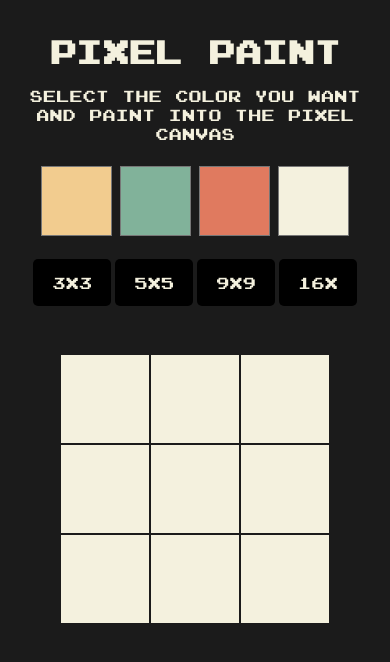
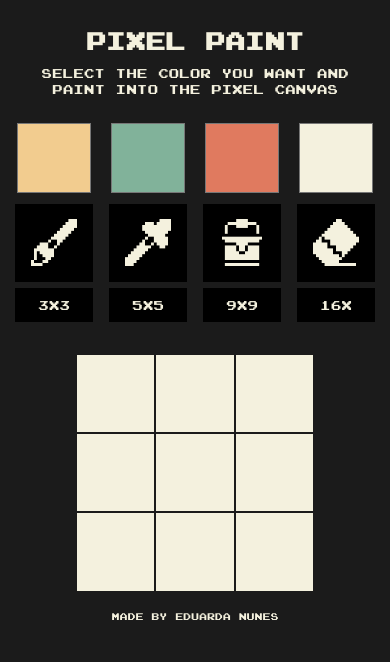
Before and after one commit to EduardaNunes/Pixel-Paint, a plain HTML site: page index.html in a window 390 px wide. Drawn offline with Linux system fonts and the light colour scheme.

Commit message:
Responsividade 2.0

```diff
--- a/index.html
+++ b/index.html
@@ -6,30 +6,47 @@
     <meta name="viewport" content="width=device-width, initial-scale=1.0">
     <link rel="stylesheet" href="style.css">
     <title>Pixel Paint</title>
-    <link rel="icon" href="Imgs/paint-board-and-brush.png">
+    <link rel="icon" href="Imgs/White Pixel Big Brush.ico">
 </head>
 <body>
-    <header>
-        <h1>Pixel Paint</h1>
-        <p>Select the color you want and paint into the pixel canvas</p>
-        <div class="paint-colors">
+    <header class="flex-column">
+        <section class="header-text flex-column">
+            <h1>Pixel Paint</h1>
+            <p>Select the color you want and paint into the pixel canvas</p>
+        </section>
+        <section class="paint-colors grid-column-4">
             <input type="color" class="color" value="#f2cc8f"></input>
             <input type="color" class="color" value="#81b29a"></input>
             <input type="color" class="color" value="#e07a5f"></input>
             <input type="color" class="color" value="#f4f1de"></input>
-        </div>
-        <div class="canvas-size">
+        </section>
+
+        <section class="paint-tools grid-column-4">
+            <div class="tools flex-row"><img src="Imgs/White Pixel Paint Brush.ico"></div>
+            <div class="tools flex-row"><img src="Imgs/White Pixel Dropper.ico"></div>
+            <div class="tools flex-row"><img src="Imgs/White Pixel Paint Bucket.ico"></div>
+            <div class="tools flex-row"><img src="Imgs/White Pixel Eraser.ico"></div>
+        </section>
+
+        <section class="canvas-size grid-column-4">
             <button id="3" class="btn-size" onclick="size(this.id)">3x3</button>
             <button id="4" class="btn-size" onclick="size(this.id)">5x5</button>
             <button id="5" class="btn-size" onclick="size(this.id)">9x9</button>
             <button id="16" class="btn-size" onclick="size(this.id)">16x</button>
-        </div>
+        </section>
     </header>
 
     <main>
         <section class="pixel-canvas"></section>
     </main>
 
+    <footer class="flex-column">
+        <p>Made by Eduarda Nunes</p>
+        <a></a>
+        <a></a>
+        <a></a>
+    </footer>
+
     <script src="paint.js"></script>
 </body>
 </html>
--- a/style.css
+++ b/style.css
@@ -17,35 +17,69 @@
     --text-color:#f4f1de;
 }
 
+.flex-column{
+    display: flex;
+    flex-flow: column;
+    justify-content: center;
+    align-items: center;
+}
+
+.flex-row{
+    display: flex;
+    flex-flow: row;
+    justify-content: center;
+    align-items: center;
+}
+
+.grid-column-4{
+    display: grid;
+    grid-template-columns: repeat(4, 1fr);
+    place-items: center;
+    box-sizing: border-box;
+    padding: 0 1em;
+    gap: 0 1em;
+}
+
 body{
     background-color: var(--bg-color);
 }
 
 header{
-    display: flex;
-    flex-flow: column;
-    justify-content: center;
-    align-items: center;
-    padding: 2em 1em;
-    gap: 1em;
     width: 100%;
+    height: 40vh;
+    padding: 1em 0;
     box-sizing: border-box;
-    max-height: 40vh;
+}
+
+header section{
+    height: 12vh;
+}
+
+.header-text{
+    width: 100%;
+    gap:0.6em;
+    padding: 0 2em;
+    box-sizing: border-box;
+}
+
+.header-text h1{
+    font-size: 1.5em;
+}
+
+.header-text p{
+    font-size: .8em;
 }
 
 .paint-colors{
-    display: flex;
-    justify-content: center;
-    align-items: center;
-    gap:1vw;
-    width: 80vw;
-    height: 10vh;
+    align-items: end;
 }
 
-.color{
+.color, .tools{
     background-color: transparent;
     width: 10vh;
     height: 10vh;
+    max-width: 20vw;
+    max-height: 20vw;
 }
 
 .color:hover{
@@ -53,19 +87,28 @@ header{
     filter: brightness(0.8)
 }
 
+.tools{
+    background-color: black;
+}
+
+.tools img{
+    width: 60%;
+    height: 60%;
+
+}
+
 .canvas-size{
-    display: grid;
-    grid-template-columns: repeat(4, 1fr);
-    gap:1vw;
+    height: 4vh;
 }
 
 .btn-size{
-    font-size: 1rem;
-    border-radius: 5px;
+    font-size: 0.8em;
     background-color: black;
+    width: 10vh;
+    height: 4vh;
+    max-width: 20vw;
+    max-height: 15vw;
     box-sizing: border-box;
-    width: 10vh ;
-    height: 5vh;
 }
 
 .btn-size:hover{
@@ -76,16 +119,16 @@ header{
 main{
     display: flex;
     justify-content: center;
-    align-items: center;
     width: 100%;
-    max-height: 60vh;
+    max-height: 58vh;
 }
 
 .pixel-canvas{
-    margin:1em;
     display: grid;
-    max-height: 60vh;
-    max-width: 60vh;
+    max-height: 58vh;
+    max-width: 58vh;
+    padding: 1em;
+    box-sizing: border-box;
 }
 
 .pixel-paint{
@@ -98,6 +141,15 @@ main{
     filter: brightness(0.8)
 }
 
+footer{
+    height: 2vh;
+}
+
+footer p{
+    font-size: 0.6em;
+
+}
+
  @media (max-width:640px){
     .pixel-canvas{
         max-height: 90vw;
@@ -105,7 +157,7 @@ main{
     }
 }
 
-@media (max-width:440px){
+/* @media (max-width:440px){
     .color{
         width: 20vw;
         height: 20vw;
@@ -130,4 +182,4 @@ main{
         font-size:1.5rem;
     }
 
-}
+}  */
```
Also changed, not shown: Imgs/White Pixel Big Brush.ico (added), Imgs/White Pixel Dropper.ico (added), Imgs/White Pixel Eraser.ico (added), Imgs/White Pixel Paint Brush.ico (added), Imgs/White Pixel Paint Bucket.ico (added).
